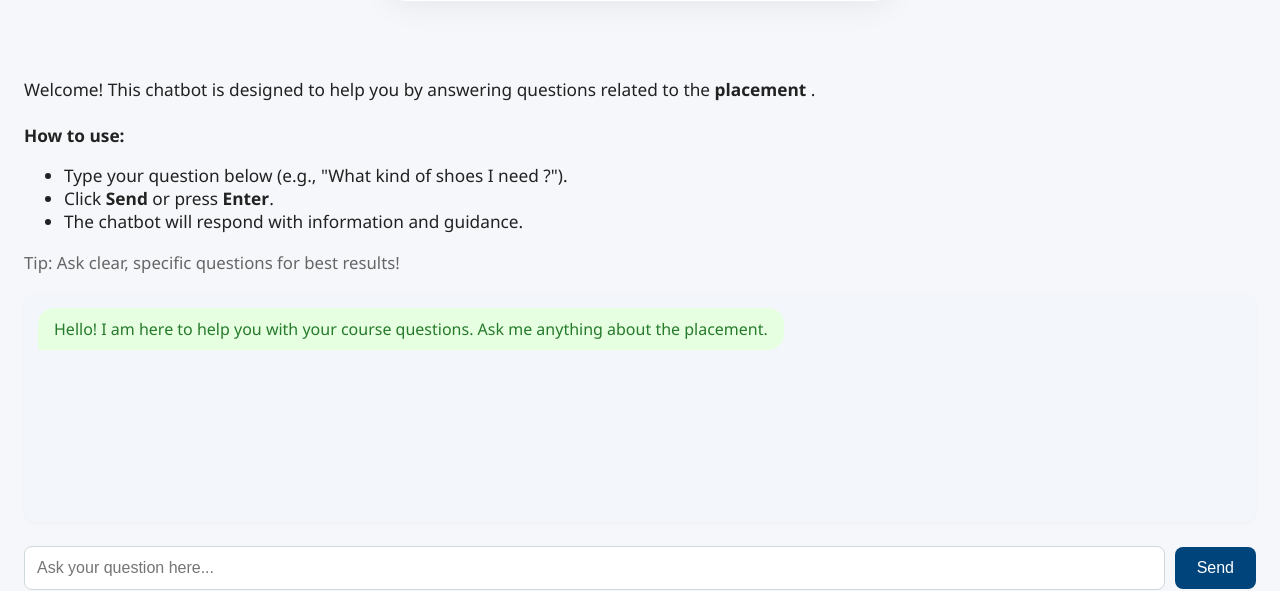
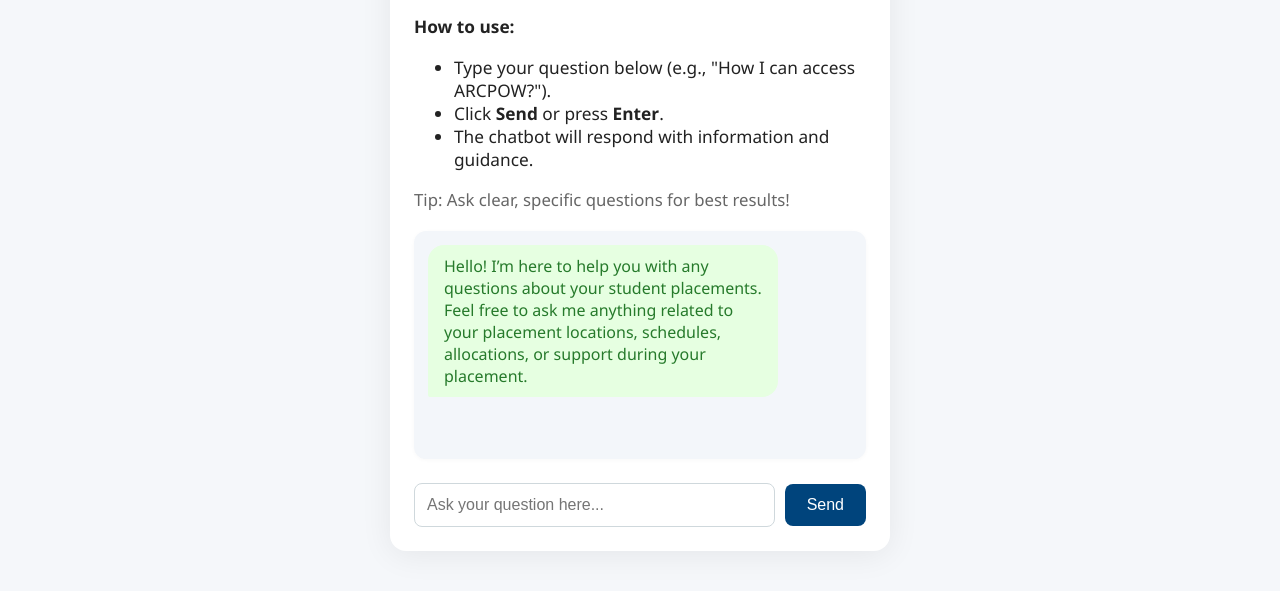
Before and after one commit to KamJan/erica02, a Flask app: page / in a window 1280 px wide. Shown: the part 275-866 px from the top of the page. Run offline with Flask 3, Linux system fonts and the light colour scheme.

Commit message:
Update index.html

```diff
--- a/templates/index.html
+++ b/templates/index.html
@@ -2,7 +2,7 @@
 <html lang="en">
 <head>
     <meta charset="UTF-8">
-    <title>Placement Chatbot</title>
+    <title>ERICA placement chatbot</title>
     <meta name="viewport" content="width=device-width, initial-scale=1">
     <style>
         body {
@@ -121,22 +121,19 @@
 <body>
     <div class="container">
         <div class="header">
-            <img class="profile-img"
-                src="https://www.shutterstock.com/image-vector/chatbot-icon-concept-artificial-intelligence-260nw-1380788957.jpg"
-
-
+            <img class="profile-img" src="https://www.google.com/url?sa=i&url=https%3A%2F%2Fwww.freepik.com%2Ffree-photos-vectors%2Fchatbot-logo&psig=AOvVaw1GARgmbzfFSX2hFRMX4WIa&ust=1752661532526000&source=images&cd=vfe&opi=89978449&ved=0CBYQjRxqFwoTCMCCqpfTvo4DFQAAAAAdAAAAABAE">
             <div class="header-text">
                 <h1>Student Placement Chatbot</h1>
-                <p>with Placement Wirtual Team <br><span style="font-size:0.9em;opacity:0.8;">University of Nottingham</span></p>
+                <p>with Placement Team<br><span style="font-size:0.9em;opacity:0.8;">University of Nottingham</span></p>
             </div>
         </div>
         <div class="intro">
             <p>
-                Welcome! This chatbot is designed to help you by answering questions related to the  <strong>placement </strong>.<br>
+                Welcome! This chatbot is designed to help you by answering questions related to the  <strong>students placement</strong>.<br>
                 <br>
                 <b>How to use:</b>
                 <ul>
-                    <li>Type your question below (e.g., "What kind of shoes I need ?").</li>
+                    <li>Type your question below (e.g., "How I can access ARCPOW?").</li>
                     <li>Click <b>Send</b> or press <b>Enter</b>.</li>
                     <li>The chatbot will respond with information and guidance.</li>
                 </ul>
@@ -170,7 +167,7 @@
         }
 
         // Initial welcome
-        appendBotMessage('Hello! I am here to help you with your course questions. Ask me anything about the placement.');
+        appendBotMessage('Hello! I’m here to help you with any questions about your student placements. Feel free to ask me anything related to your placement locations, schedules, allocations, or support during your placement.');
 
         async function sendMsg() {
             const msg = msgInput.value.trim();
```
